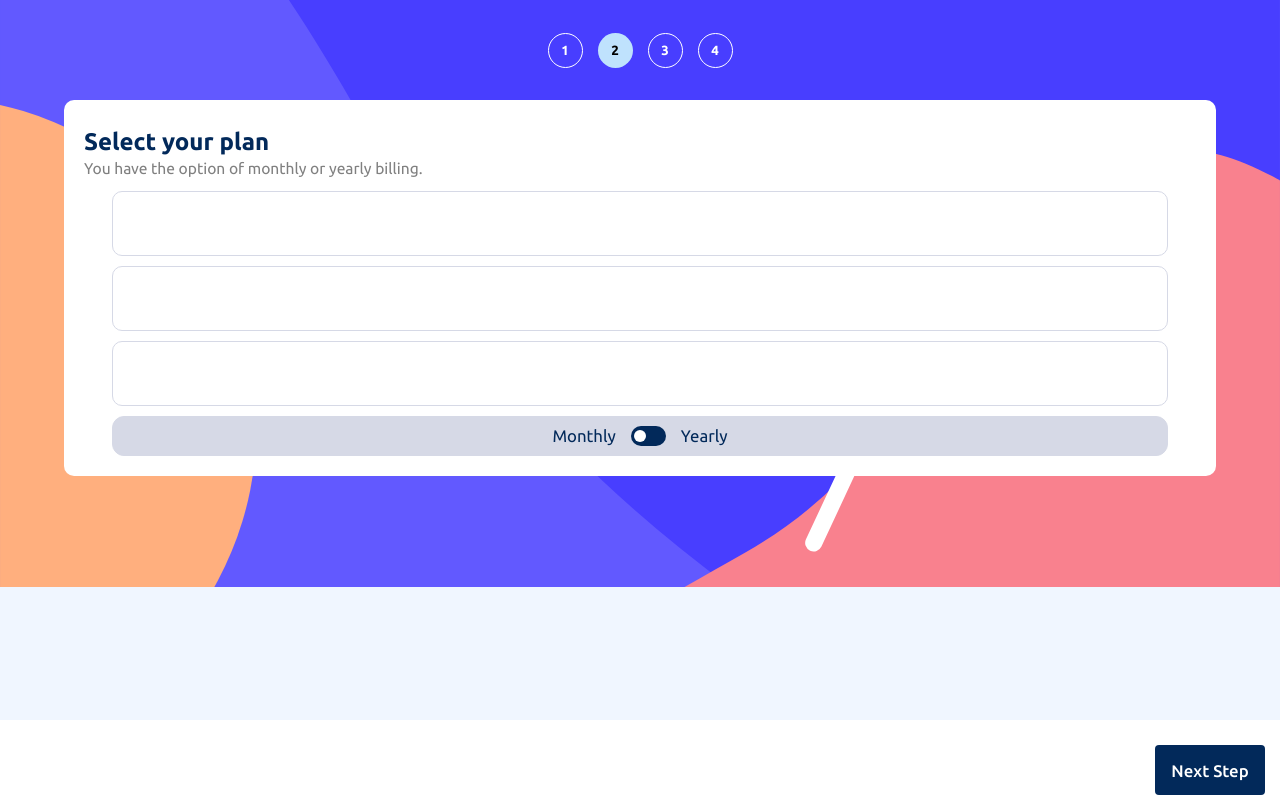
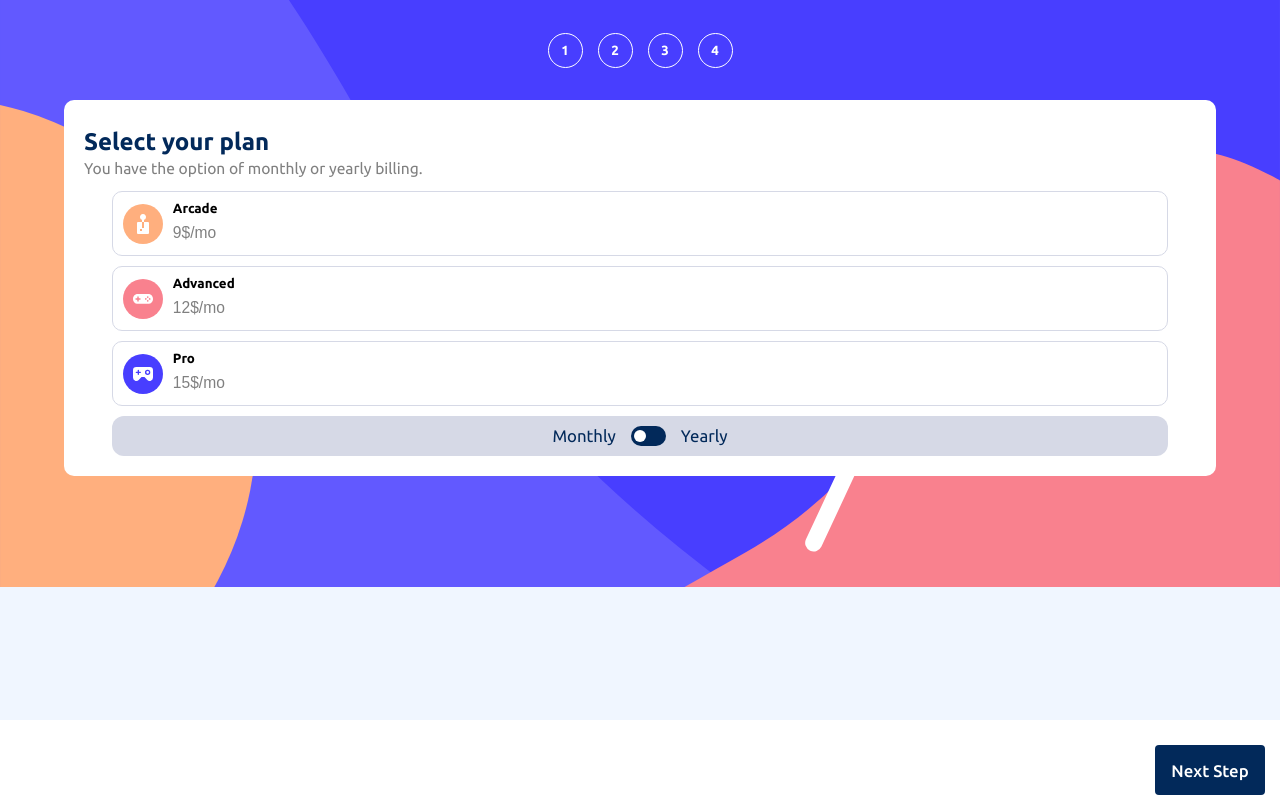
Before and after one commit to LibeerDev/multi-step-form, a plain HTML site: page index.html in a window 1280 px wide. Both pictures are taken after a click on the button "Next Step". Drawn offline with Linux system fonts and the light colour scheme.

```diff
--- a/index.html
+++ b/index.html
@@ -58,10 +58,32 @@
       <h2 class="subheading">You have the option of monthly or yearly billing.</h2>
 
       <div class="billing__button-group">
-          <button class="billing-selection-btn" id="choiceArcade"></button>
-          <button class="billing-selection-btn" id="choiceAdvanced"></button>
-          <button class="billing-selection-btn" id="choicePro"></button>
-          <div class="billing__switch billing-selection-btn">
+
+        <button onclick="selectButton('choiceArcade')" class="billing-selection-btn" id="choiceArcade">
+          <img src="./assets/images/icon-arcade.svg" width="40px" id="arcadeImg">
+          <div class="text">
+            <h1 class="heading1">Arcade</h1>
+            <h2 class="subheading">9$/mo</h2>
+          </div>
+        </button>
+
+        <button onclick="selectButton('choiceAdvanced')" class="billing-selection-btn" id="choiceAdvanced">
+          <img src="./assets/images/icon-advanced.svg" width="40px" id="arcadeImg">
+          <div class="text">
+            <h1 class="heading1">Advanced</h1>
+            <h2 class="subheading">12$/mo</h2>
+          </div>
+        </button>
+
+        <button onclick="selectButton('choicePro')" class="billing-selection-btn" id="choicePro">
+          <img src="./assets/images/icon-pro.svg" width="40px" id="arcadeImg">
+          <div class="text">
+            <h1 class="heading1">Pro</h1>
+            <h2 class="subheading">15$/mo</h2>
+          </div>
+        </button>
+
+        <div class="billing__switch">
           <p>Monthly</p>
 
           <button class="billing-selection-switch" id="switchMonthYear">
--- a/js/form.js
+++ b/js/form.js
@@ -43,3 +43,16 @@
     }
 
 };
+
+function selectButton(buttonId) {
+    // Remove the "selected" class from all buttons
+    const buttons = document.querySelectorAll('.billing-selection-btn');
+    buttons.forEach(button => {
+      button.classList.remove('selected');
+    });
+
+    // Add the "selected" class to the clicked button
+    const selectedButton = document.getElementById(buttonId);
+    selectedButton.classList.add('selected');
+
+  }
--- a/scss/styles.scss
+++ b/scss/styles.scss
@@ -106,12 +106,6 @@
                 font-family: 'Ubuntu-Bold';
             }
 
-
-            .selected {
-                background-color: $Light-blue;
-                color: black;
-                border: none;
-            }
         }
     }
 
@@ -128,7 +122,7 @@
             font-family: 'Ubuntu-Medium', sans-serif;
 
             input {
-                font-family: 'Ubuntu-bold';
+                font-family: 'Ubuntu-Bold';
                 padding: 12px;
                 border: $Light-gray 1px solid;
                 border-radius: 4px;
@@ -150,13 +144,35 @@
             flex-direction: column;
             gap: 10px;
 
+            }
+
             .billing-selection-btn {
                 height: 65px;
                 width: 95%;
                 background-color: transparent;
                 border: 1px solid $Light-gray;
                 border-radius: 10px;
+                display: flex;
+                align-items: center;
+
+                .selected {
+                    border: 1px $Marine-blue;
+                }
+
             }
+
+            img {
+                margin: 10px;
+            }
+
+            .text {
+                display: flex;
+                flex-direction: column;
+                text-align: left;
+                margin-top: 10px;
+            }
+
+
 
             .billing__switch {
                 display: flex;
@@ -191,7 +207,6 @@
             }
 
         }
-
 
     }
 
@@ -230,4 +245,3 @@
             color: white;
         }
     }
-}
```
Also changed, not shown: css/styles.css (added), scss/styles.css, 3 other files. Lines whose indentation alone changed are shown as unchanged.
